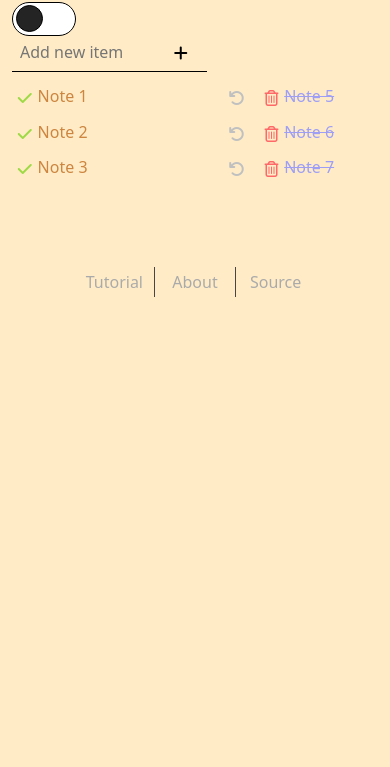
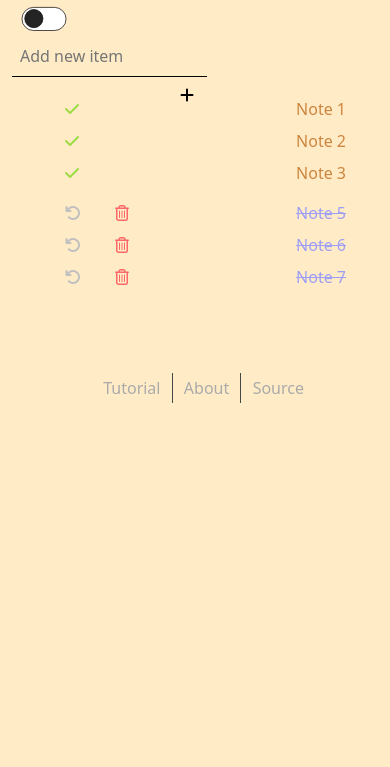
Before and after one commit to saransh-283/todo-list, a React app: page / in a window 390 px wide. Shown: the part 77-844 px from the top of the page. Built offline with nearby package versions, Linux system fonts and the light colour scheme.

Commit message:
Final Commit(probably)

```diff
--- a/package.json
+++ b/package.json
@@ -3,10 +3,12 @@
     "version": "1.0.0",
     "description": "",
     "main": "./src/index.js",
+    "homepage": "http://saransh-283.github.io/todo-list",
     "scripts": {
         "test": "echo \"Error: no test specified\" && exit 1",
         "build": "webpack",
-        "start": "npm run build & webpack serve"
+        "start": "npm run build & webpack serve",
+        "deploy": "gh-pages -d dist"
     },
     "keywords": [],
     "author": "",
@@ -38,6 +40,7 @@
         "babel-loader": "^8.2.2",
         "babel-preset-es2015": "^6.24.1",
         "file-loader": "^6.2.0",
+        "gh-pages": "^3.2.1",
         "html-loader": "^2.1.2",
         "html-webpack-plugin": "^5.3.1"
     }
--- a/src/assets/css/default.scss
+++ b/src/assets/css/default.scss
@@ -9,7 +9,7 @@ body {
 }
 
 footer {
-    margin-top: 5rem;
+    margin: 5rem;
     display: flex;
     justify-content: space-around;
 }
@@ -41,6 +41,7 @@ footer {
     display: flex;
     align-items: center;
     position: relative;
+    transform: scale(.7);
 }
 
 #theme-toggle:hover {
@@ -57,3 +58,9 @@ footer {
     transition: all .3s;
     transform: var(--toggle-translate);
 }
+
+.note-row {
+    height: 2rem;
+    display: flex;
+    align-items: center;
+}
--- a/src/assets/css/mobile.scss
+++ b/src/assets/css/mobile.scss
@@ -0,0 +1,10 @@
+@media(max-width:768px) {
+    #main-cont {
+        grid-template-columns: repeat(1, 1fr);
+    }
+
+    .note-row {
+        justify-content: space-between;
+        padding: 0 2rem;
+    }
+}
--- a/src/assets/pages/home/home.html
+++ b/src/assets/pages/home/home.html
@@ -35,8 +35,8 @@
 
         <footer>
             <div id="footer">
-                <a href="../tutorial/tutorial.html">Tutorial</a>
-                <a href="../about/about.html">About</a>
+                <a href="./tutorial/tutorial.html">Tutorial</a>
+                <a href="./about/about.html">About</a>
                 <a href="#">Source</a>
             </div>
         </footer>
--- a/src/components/react-comp/Finished/Finished.js
+++ b/src/components/react-comp/Finished/Finished.js
@@ -4,24 +4,36 @@ import "./Finished.scss";
 class Finished extends React.Component {
   constructor(props) {
     super(props);
+this.unfinishNote=this.unfinishNote.bind(this)
+    this.deleteNote=this.deleteNote.bind(this)
+  }
+
+  unfinishNote(idx){
+    this.props.unfinishNote(idx)
+  }
+
+  deleteNote(idx){
+    this.props.deleteNote(idx)
   }
 
   render() {
     return (
       <div id="finished-cont">
-        {this.props.removed.map((note, idx) => (
-          <div key={idx} className="note">
-            <span className="undo-btns">
-              <button className="btn" onClick={(e) => this.props.unfinishNote(idx)}>
-                <i className="fa fa-undo" aria-hidden="true"></i>
-              </button>
-              <button id="delete-btn" className="btn" onClick={(e) => this.props.deleteNote(idx)}>
-                <i className="fa fa-trash-o" aria-hidden="true"></i>
-              </button>
-            </span>
+        {this.props.removed.map((note, idx) => {
+          return (
+            <div className="note-row" key={idx}>
+              <div>
+              <span className="btn" onClick={()=>this.unfinishNote(idx)}>
+                <i className="fa fa-undo"></i>
+              </span>
+              <span className="btn fa-trash-o" onClick={()=>this.deleteNote(idx)}>
+                <i className="fa fa-trash-o"></i>
+              </span>
+              </div>
               <del>{note}</del>
-          </div>
-        ))}
+            </div>
+          );
+        })}
       </div>
     );
   }
--- a/src/components/react-comp/Finished/Finished.scss
+++ b/src/components/react-comp/Finished/Finished.scss
@@ -2,18 +2,14 @@
     color: rgb(158, 158, 245);
 }
 
-.undo-btns button {
+i {
     margin-left: .5rem;
-}
-
-.btn {
-    padding: .3rem;
 }
 
 .fa-undo {
     color: rgb(192, 192, 192);
 }
 
-#delete-btn {
+.fa-trash-o {
     color: rgb(255, 104, 104);
 }
--- a/src/components/react-comp/NewTodo/NewTodo.js
+++ b/src/components/react-comp/NewTodo/NewTodo.js
@@ -22,7 +22,7 @@ class NewTodo extends React.Component {
           id="add-input"
         />
         <button className="btn" onClick={this.handleClick}>
-          <i className="fa fa-plus" aria-hidden="true"></i>
+          <i className="fa fa-plus"></i>
         </button>
       </div>
     );
--- a/src/components/react-comp/NewTodo/NewTodo.scss
+++ b/src/components/react-comp/NewTodo/NewTodo.scss
@@ -2,14 +2,19 @@
     border-bottom: 1px solid var(--add-border);
     width: 50vw;
     max-width: 17rem;
+    position: relative;
 }
 
 #add-input {
     background: transparent;
     border: none;
-    padding: 0 .5rem;
+    padding: .5rem;
     color: var(--text-color);
-    width: 80%;
+}
+
+#new-cont button {
+    position: absolute;
+    right: 0;
 }
 
 #add-input:focus {
--- a/src/components/react-comp/Unfinished/Unfinished.js
+++ b/src/components/react-comp/Unfinished/Unfinished.js
@@ -4,6 +4,11 @@ import "./Unfinished.scss";
 class Unfinished extends React.Component {
   constructor(props) {
     super(props);
+    this.handleClick = this.handleClick.bind(this);
+  }
+
+  handleClick(idx) {
+    this.props.removeNote(idx);
   }
 
   render() {
@@ -11,16 +16,10 @@ class Unfinished extends React.Component {
       <div id="unfinished-cont">
         {this.props.notes.map((note, idx) => {
           return (
-            <div key={idx} className="note">
-              <button
-                className="add-btn btn"
-                id={idx}
-                onClick={(e) =>
-                  this.props.removeNote(idx)
-                }
-              >
-                <i className="fa fa-check" aria-hidden="true"></i>
-              </button>
+            <div className="note-row" key={idx}>
+                <span className="btn" onClick={() => this.handleClick(idx)}>
+                  <i className="fa fa-check"></i>
+                </span>
               {note}
             </div>
           );
--- a/src/components/react-redux-connect/maps.js
+++ b/src/components/react-redux-connect/maps.js
@@ -7,8 +7,8 @@ const store = createStore(reducer.reducer)
 
 const mapStateToProps = (state) => {
     return {
-        notes: state.notes.split('\u2191'),
-        removed: state.removed.split('\u2191')
+        notes: window.localStorage.getItem('notes').split('\u2191'),
+        removed: window.localStorage.getItem('removed').split('\u2191')
     }
 }
 
--- a/src/components/redux-code/reducer.js
+++ b/src/components/redux-code/reducer.js
@@ -1,67 +1,67 @@
 import constAction from './const-actions'
 
 var localstorage = window.localStorage
+
 
 var defaultNotes = [
     'Note 1',
     'Note 2',
     'Note 3',
-].join('\u2191')
+]
 var defaultRemoved = [
     'Note 5',
     'Note 6',
     'Note 7',
-].join('\u2191')
+]
+
+localstorage.setItem('notes', `${localstorage.getItem('notes')?localstorage.getItem('notes'):defaultNotes.join('\u2191')}`)
+localstorage.setItem('removed', `${localstorage.getItem('removed')?localstorage.getItem('removed'):defaultRemoved.join('\u2191')}`)
 
 const defaultState = {
-    notes: localstorage.getItem('notes') ? localstorage.getItem('notes') : defaultNotes,
-    removed: localstorage.getItem('removed') ? localstorage.getItem('removed') : defaultRemoved
+    notes: defaultNotes,
+    removed: defaultRemoved
 }
 
-localstorage.setItem('notes', defaultState.notes)
-localstorage.setItem('removed', defaultState.removed)
-
 const reducer = (state = defaultState, action) => {
-    var notes = state.notes.split('\u2191')
-    var removed = state.removed.split('\u2191')
+    var notes = state.notes
+    var removed = state.removed
+    var index = action.index
     var notesNew
     var removedNew
     switch (action.type) {
         case constAction.ADD:
-            notesNew = [...notes, action.note]
-            localstorage.setItem('notes', notesNew)
+            var note = action.note
+            notesNew = [...notes, note]
+            localstorage.setItem('notes', notesNew.join('\u2191'))
             return Object.assign({}, state, {
                 notes: notesNew
             })
-            break
         case constAction.REMOVE:
-            notesNew = notes.filter((val, idx) => idx != action.index).join('\u2191')
-            removedNew = removed.concat(notes[action.index]).join('\u2191')
-            localstorage.setItem('notes', notesNew)
-            localstorage.setItem('removed', removedNew)
+            notesNew = notes.slice(0, index).concat(notes.slice(index + 1))
+            removedNew = [...removed, notes[index]]
+            localstorage.setItem('notes', notesNew.join('\u2191'))
+            localstorage.setItem('removed', removedNew.join('\u2191'))
             return Object.assign({}, state, {
                 notes: notesNew,
                 removed: removedNew
             })
-            break
         case constAction.UNFINISH:
-            notesNew = [...notes, removed[action.index]].join('\u2191')
-            removedNew = removed.filter((val, idx) => idx != action.index).join('\u2191')
-            localstorage.setItem('notes', notesNew)
-            localstorage.setItem('removed', removedNew)
+            notesNew = [...notes, removed[index]]
+            removedNew = removed.slice(0, index).concat(removed.slice(index + 1))
+            localstorage.setItem('notes', notesNew.join('\u2191'))
+            localstorage.setItem('removed', removedNew.join('\u2191'))
             return Object.assign({}, state, {
                 notes: notesNew,
                 removed: removedNew
             })
         case constAction.DELETE:
-            removedNew = removed.filter((val, idx) => idx != action.index).join('\u2191')
-            localstorage.setItem('removed', removedNew)
+            removedNew = removed.slice(0, index).concat(removed.slice(index + 1))
+            localstorage.setItem('removed', removedNew.join('\u2191'))
             return Object.assign({}, state, {
                 removed: removedNew
             })
         default:
-            return state
-            break
+            return state;
     }
 }
 
--- a/webpack.config.js
+++ b/webpack.config.js
@@ -2,18 +2,21 @@ const path = require('path')
 const MiniCssExtractPlugin = require('mini-css-extract-plugin');
 const HtmlWebpackPlugin = require('html-webpack-plugin')
 const Webpack = require('webpack')
+const ghpages = require('gh-pages');
 
 //jquery
 const providePlugin = new Webpack.ProvidePlugin({
     $: 'jquery'
 })
 
+ghpages.publish('dist', function(err) {});
+
 //home
 const homeWebpackPlugin = new HtmlWebpackPlugin({
     template: './src/assets/pages/home/home.html',
     inject: true,
     chunks: ['home', 'global'],
-    filename: 'home/index.html'
+    filename: 'index.html'
 })
 
 const homeCssPlugin = new MiniCssExtractPlugin({
```
Also changed, not shown: src/assets/pages/about/about.html (+1 -1 lines), src/assets/pages/tutorial/tutorial.html (+1 -1 lines), 1 other file.
